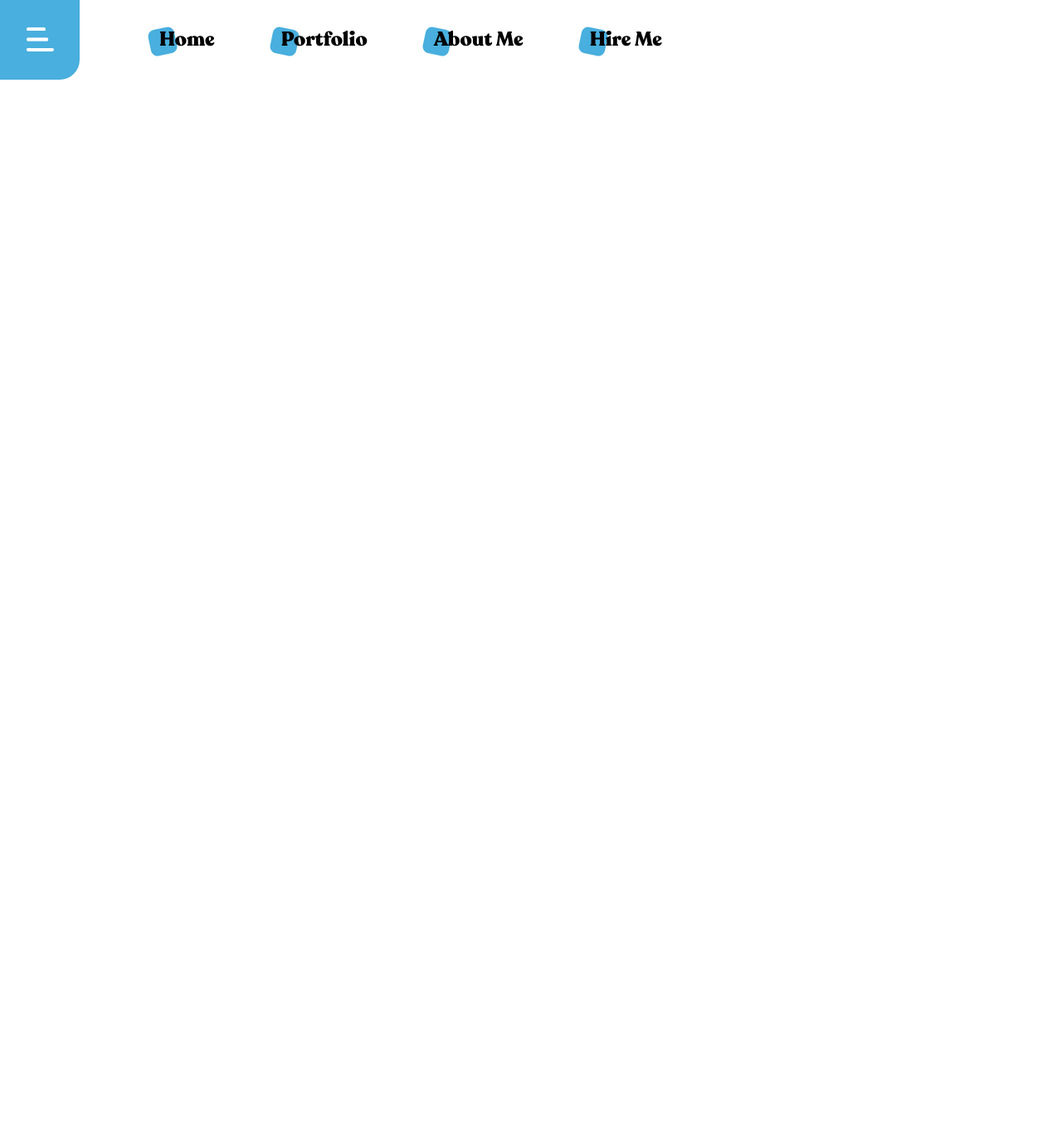
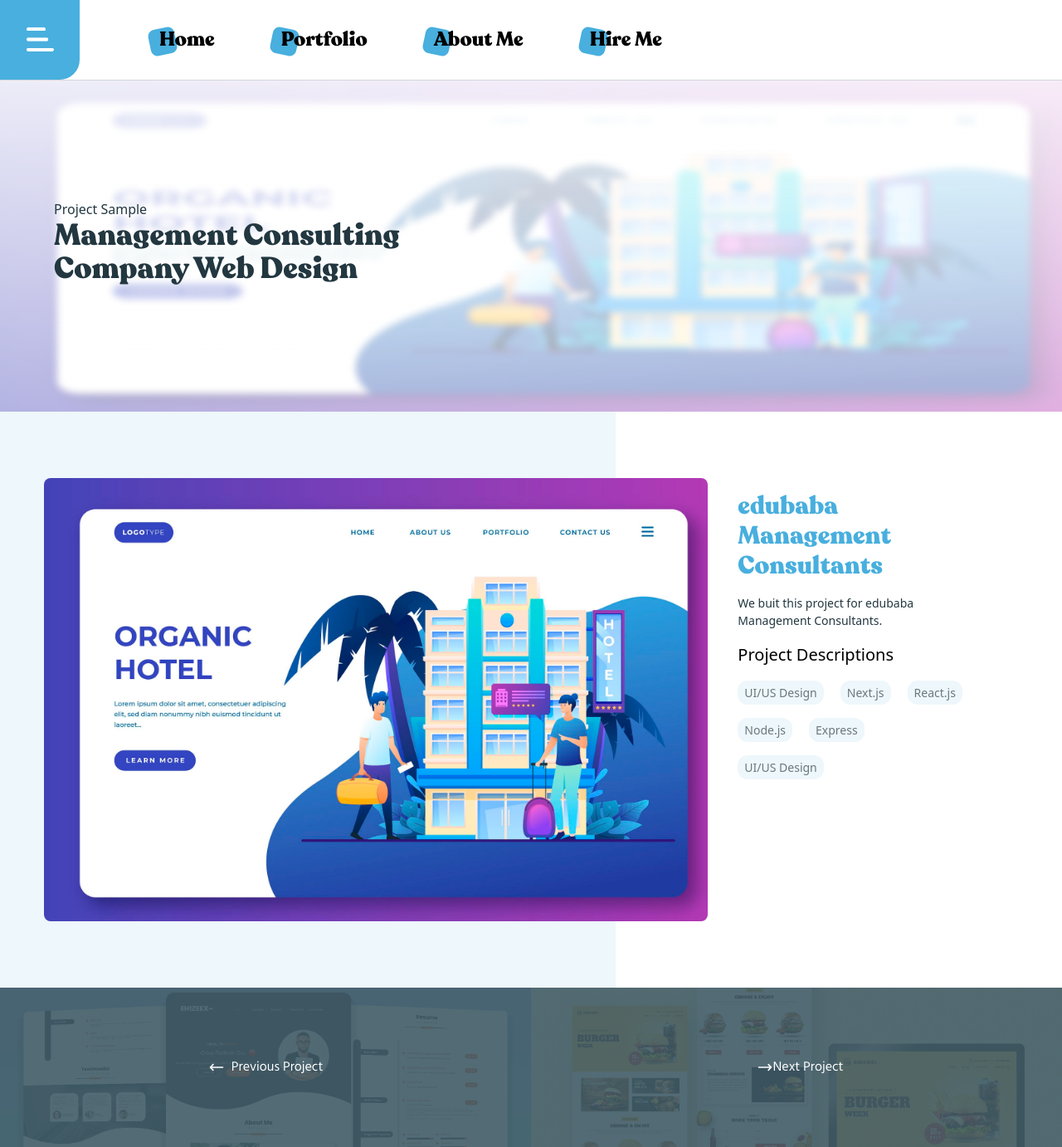
Before and after one commit to Gary-FullStack/portfolio-nextjs, a Next.js app: page /portfoliodetail/1 in a window 1280 px wide. Shown: the whole page at 83% size. Before the commit the page ends 800 px from the top, so only its background shows below. Built offline with nearby package versions, Linux system fonts and the light colour scheme.

Commit message:
portfolio slider and so on

```diff
--- a/src/app/page/portfolio-detail/index.js
+++ b/src/app/page/portfolio-detail/index.js
@@ -1,7 +1,176 @@
-import React from 'react'
+import React, { useState, useEffect } from "react";
+import { useRouter } from "next/navigation";
+import { Hind } from "next/font/google";
+import Image from "next/image";
 
-export default function index() {
+const hind = Hind({
+  subsets: ["latin"],
+  weight: ["300", "400", "500", "600", "700"],
+});
+
+export default function Index({ id, data, DataArray }) {
+  const router = useRouter();
+
+  const [next, setNext] = useState();
+  const [prev, setPrev] = useState();
+
+
+  useEffect(() => {
+    if (JSON.parse(id) === DataArray.length - 1) {
+      setNext(0);
+    } else {
+      setNext(JSON.parse(id) + 1);
+    }
+    if (JSON.parse(id) === 0) {
+      setPrev(DataArray.length - 1);
+    } else {
+      setPrev(JSON.parse(id) - 1);
+    }
+  },[DataArray.length, id]);
+
+
+
   return (
-    <div>index</div>
-  )
+    <React.Fragment>
+      <div className="overlay h-[400px] lg:top-[96px] sm:top-0 z-20 border-t border-gray-300"></div>
+      <div className="relative">
+        <Image
+          src={data?.images[0]}
+          alt="bg photo"
+          className="h-[400px]  lg:mt-24 sm:mt-0  object-fill"
+          width={0}
+          height={20}
+          sizes="100vw"
+          style={{ width: '100%', backgroundSize: "cover" }}
+        />
+      </div>
+
+      <div className="absolute z-30 top-[42px] sm:top-[200px] sm:left-[65px] justify-center  items-center w-full px-10 sm:w-3/4 xl:w-1/2 sm:px-0  sm:text-left">
+        <div className="container m-auto">
+          <div className="max-w-[650px] w-[100%] m-auto">
+            <p className="opacity-3 sm:text-left text-center font-sans text-[#223740] mt-20 lg:mt-10 md:-mt-10">
+              Project Sample
+            </p>
+            <h1 className="opacity-3 text-[#223740] sm:text-left text-center w-full sm:w-3/4 font-recoletaBold text-4xl md:text-4xl lg:text-4xl xl:text-4xl">
+              {data?.title}
+            </h1>
+          </div>
+        </div>
+      </div>
+
+      <div
+        className="grid  grid-cols-12  relative space-x-0 lg:space-x-8"
+        style={{
+          background:
+            "linear-gradient(90deg, rgba(238, 247, 251, 1) 58%, rgba(255, 255, 255, 1) 52%",
+        }}
+      >
+        <div className="col-span-12  lg:col-span-8 mb-20 scrol lg:px-0 sm:px-20">
+          {data?.images.map((item) => (
+            <div key={item} className="flex justify-center lg:justify-end  items-center">
+              <Image
+                src={item}
+                alt="portfolio photos"
+                height={100}
+                width={800}
+                className="mt-20 rounded-lg"
+              />
+            </div>
+          ))}
+        </div>
+        <div className="col-span-12  lg:col-span-4 lg:px-0 sm:px-20">
+          <div className="mt-10 sm:mt-24 w-full lg:max-w-[300px] lg:px-1  px-3 sticky top-36 pb-14">
+            <h1 className="text-3xl  mb-4 text-[#48AFDE]">{data?.name}</h1>
+            <p className="text-[14px] font-sans mb-4 text-[#223740]">
+              {data?.des}
+            </p>
+            <p id="highlight" className="my-2  text-dark text-[20px] font-sans">
+              Project Descriptions
+            </p>
+            <p className="text-[14px] font-sans mb-4 text-[#223740]">
+              {" "}
+              {data?.des1}
+            </p>
+
+            <div className="flex flex-wrap">
+              <h1 className="mr-5 text-[14px]  bg-[#63c5f1] lg:bg-[#EEF7FB]  px-2 py-1  rounded-xl font-sans  mb-4 text-white lg:text-[#6A787D]">
+                UI/US Design
+              </h1>
+              <h1 className="mr-5 text-[14px]  bg-[#63c5f1] lg:bg-[#EEF7FB]  px-2 py-1  rounded-xl font-sans  mb-4 text-white lg:text-[#6A787D]">
+                Next.js
+              </h1>
+              <h1 className="mr-5 text-[14px]  bg-[#63c5f1] lg:bg-[#EEF7FB]  px-2 py-1  rounded-xl font-sans  mb-4 text-white lg:text-[#6A787D]">
+                React.js
+              </h1>
+              <h1 className="mr-5 text-[14px]  bg-[#63c5f1] lg:bg-[#EEF7FB]  px-2 py-1  rounded-xl font-sans  mb-4 text-white lg:text-[#6A787D]">
+                Node.js
+              </h1>
+              <h1 className="mr-5 text-[14px]  bg-[#63c5f1] lg:bg-[#EEF7FB]  px-2 py-1  rounded-xl font-sans  mb-4 text-white lg:text-[#6A787D]">
+                Express
+              </h1>
+              <h1 className="mr-5 text-[14px]  bg-[#63c5f1] lg:bg-[#EEF7FB]  px-2 py-1  rounded-xl font-sans  mb-4 text-white lg:text-[#6A787D]">
+                UI/US Design
+              </h1>
+            </div>
+          </div>
+        </div>
+      </div>
+
+      <div className="relative flex bg-accent-color h-48  text-white">
+        <div
+          className={`group w-1/2 flex items-center justify-center bg-cover  ${hind.className}`}
+          style={{ backgroundImage: `url(${DataArray[prev]?.images[0]})` }}
+        >
+          <a
+            className="flex justify-center group:hover:bg-[#223740] cursor-pointer transition-colors duration-300 bg-[#405B66]  bg-opacity-90 items-center w-full h-full"
+            onClick={() => router.push(`/portfoliodetail/${prev}`)}
+          >
+            <svg
+              xmlns="http://www.w3.org/2000/svg"
+              fill="none"
+              viewBox="0 0 24 24"
+              stroke-width="2"
+              stroke="currentColor"
+              aria-hidden="true"
+              class="transform transition-transform group-hover:-translate-x-3 duration-300 w-5 h-5 mr-2"
+            >
+              <path
+                stroke-linecap="round"
+                stroke-linejoin="round"
+                d="M7 16l-4-4m0 0l4-4m-4 4h18"
+              ></path>
+            </svg>
+            Previous Project
+          </a>
+        </div>
+
+        <div
+          className={`group w-1/2 flex items-center justify-center bg-cover  ${hind.className}`}
+          style={{ backgroundImage: `url(${DataArray[next]?.images[0]})` }}
+        >
+          <a
+            className="flex justify-center group:hover:bg-[#223740] cursor-pointer transition-colors duration-300 bg-[#405B66]  bg-opacity-90 items-center w-full h-full"
+            onClick={() => router.push(`/portfoliodetail/${next}`)}
+          >
+            <svg
+              xmlns="http://www.w3.org/2000/svg"
+              fill="none"
+              viewBox="0 0 24 24"
+              stroke-width="2"
+              stroke="currentColor"
+              aria-hidden="true"
+              class="transform transition-transform group-hover:translate-x-3 duration-300 w-5 h-5 ml-2"
+            >
+              <path
+                stroke-linecap="round"
+                stroke-linejoin="round"
+                d="M17 8l4 4m0 0l-4 4m4-4H3"
+              ></path>
+            </svg>
+            Next Project
+          </a>
+        </div>
+      </div>
+    </React.Fragment>
+  );
 }
```
